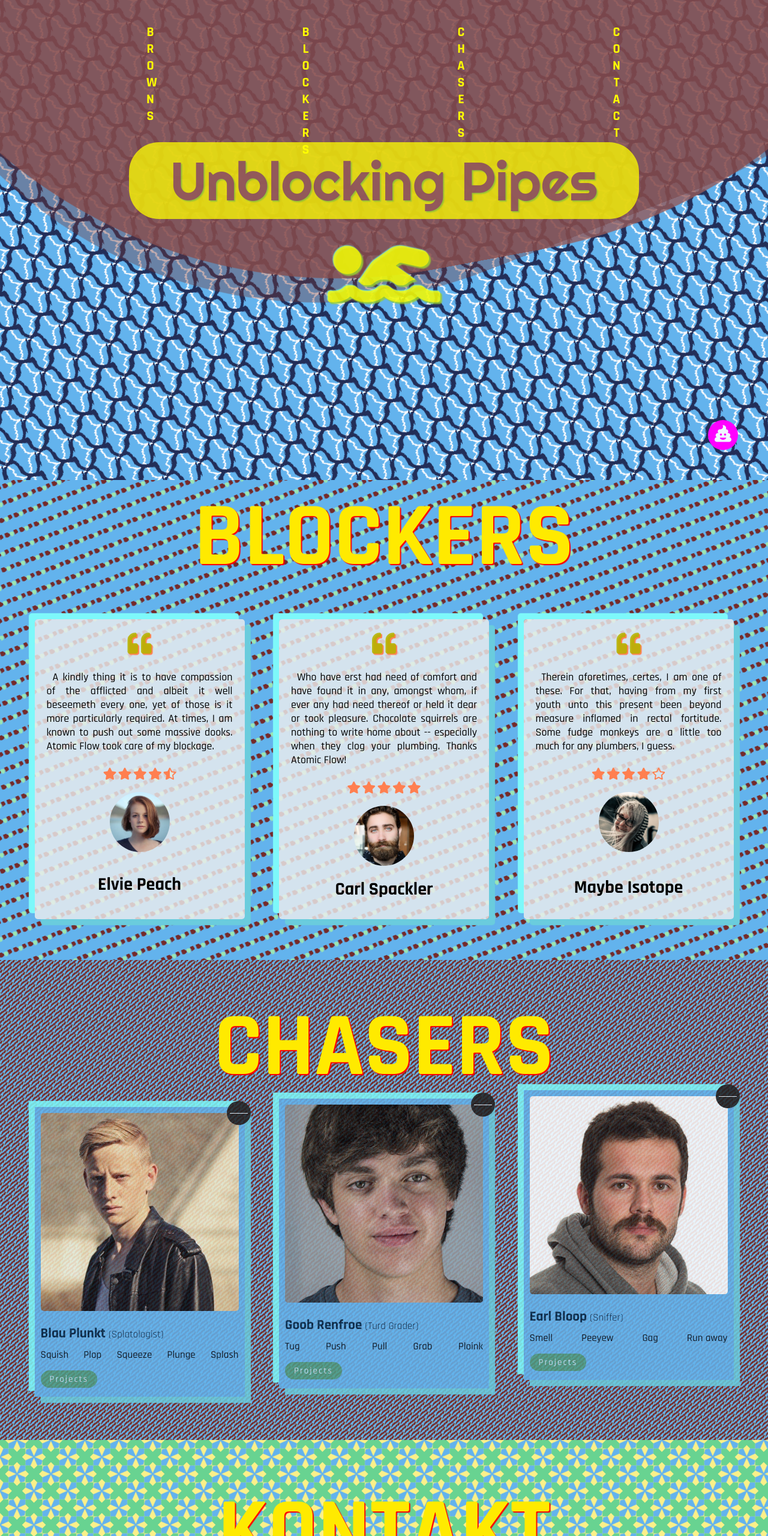
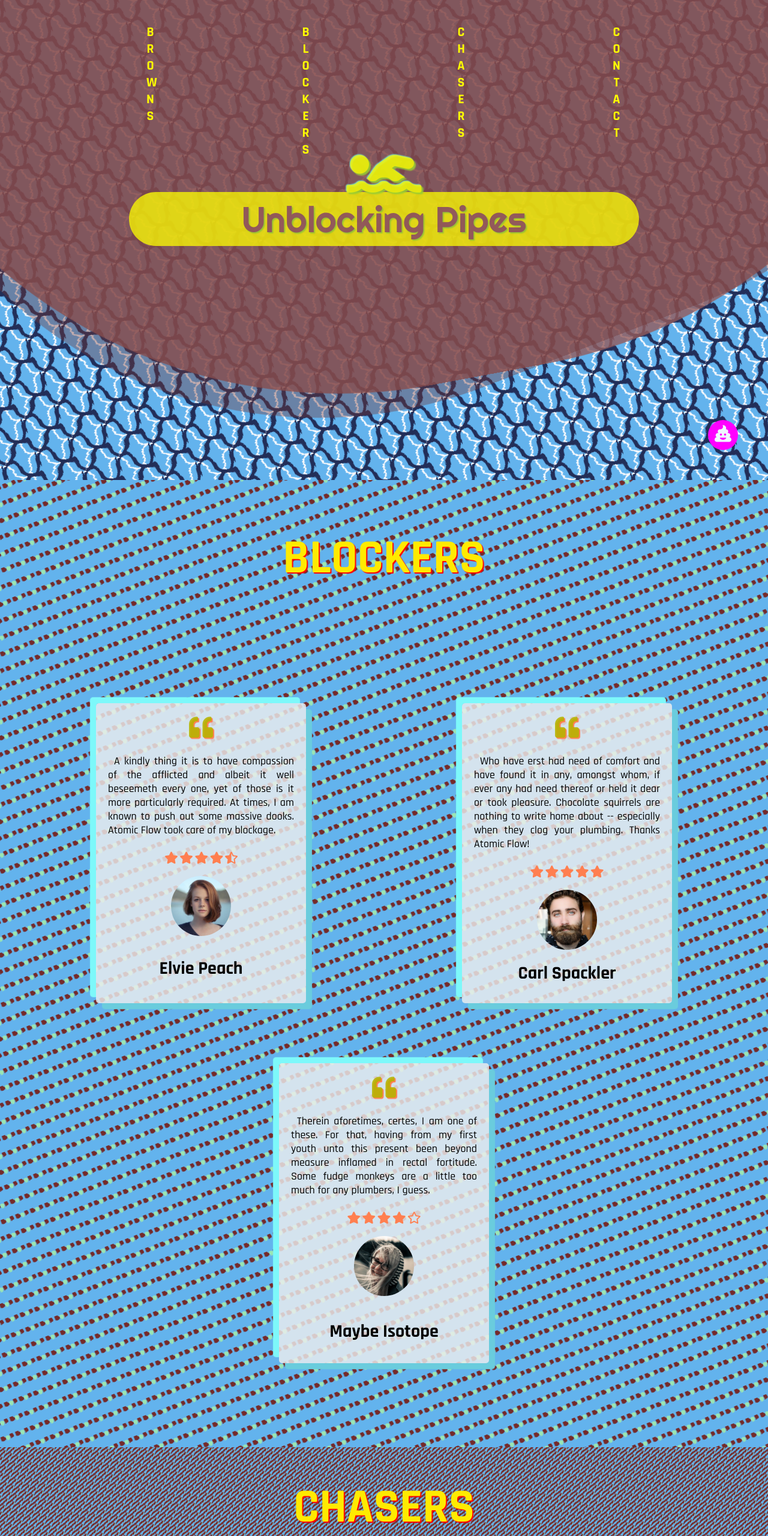
Before and after one commit to beautyTruth/super-duper-barnacle, a plain HTML site: page index.html in a window 1280 px wide. Shown: the top 2560 px of the page at 60% size. Drawn offline with Linux system fonts and the light colour scheme.

Commit message:
complete responsive styling for 1400px breakpoint

```diff
--- a/style.css
+++ b/style.css
@@ -110,7 +110,7 @@ html {
 
 .section-1-heading {
   font-size: 9rem;
-  font-family: "Righteous", cursive;
+  font-family: "Righteous", sans-serif;
   position: absolute;
   top: 18.5vw;
   left: 50%;
@@ -504,3 +504,82 @@ html {
   background-color: aliceblue;
   color: aqua;
 }
+
+/* begin media queries */
+
+/* 1400 px */
+
+@media (max-width: 1400px) {
+  .floating-bg {
+    top: -100vw;
+  }
+  .section-1-heading {
+    font-size: 6rem;
+    top: 25vw;
+  }
+
+  .navbar-link {
+    font-size: 2rem;
+  }
+
+  .logo {
+    top: 30%;
+  }
+
+  .logo i {
+    font-size: 10rem;
+  }
+
+  .section-heading {
+    font-size: 8rem;
+    margin-bottom: 10rem;
+  }
+
+  .section-2 {
+    height: auto;
+  }
+
+  .section-2 .section-heading {
+    padding-top: 8rem;
+  }
+
+  .browns-wrapper {
+    flex-wrap: wrap;
+  }
+
+  .browns {
+    margin: 5rem 10rem;
+  }
+
+  .section-3 {
+    height: auto;
+  }
+
+  .team-wrapper {
+    flex-wrap: wrap;
+  }
+
+  .team-member {
+    margin: 5rem 10rem;
+  }
+
+  .form-container {
+    height: 40%;
+    margin: 0;
+  }
+
+  .form-img {
+    display: none;
+  }
+
+  .contact-form {
+    transform: translateY(0);
+  }
+  .contact-form:hover {
+    transform: translateY(-1rem);
+  }
+
+  .copyright {
+    margin: 5rem 0 4rem 0;
+  }
+}
```
